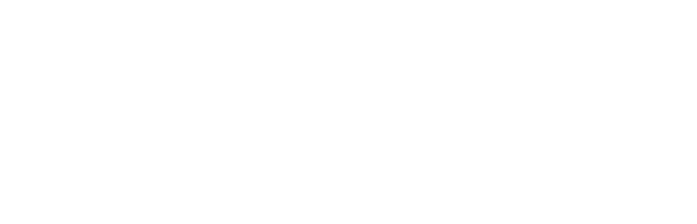
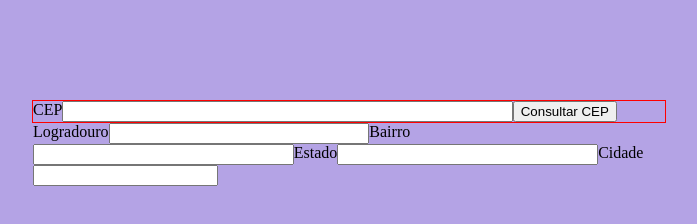
Before and after one commit to TarcisioCarvalho/ConsultaCep, a plain HTML site: page index.html in a window 1280 px wide. Shown: the whole page, without its empty margins (291-988 px from the left). Drawn offline with Linux system fonts and the light colour scheme.

Commit message:
Requisicao funcionando

```diff
--- /dev/null
+++ b/assets/css/style.css
@@ -0,0 +1,36 @@
+body{
+    background-color: rgba(96, 58, 201, 0.466);
+}
+
+.form{
+    display: flex;
+    border: 1px solid red;
+    width: 50%;
+    margin: auto;
+    margin-top: 100px;
+    flex-wrap: wrap;
+}
+
+.cep{
+    width: 70%;
+}
+
+.informacoes{
+    display: flex;
+    width: 50%;
+    margin: auto;
+    flex-wrap: wrap;
+}
+
+#logradouro{
+    width: 40%;
+}
+#estado{
+    width: 40%;
+}
+#bairro{
+    width: 40%;
+}
+#cidade{
+    width: 40%;
+}
--- /dev/null
+++ b/assets/js/main.js
@@ -0,0 +1,133 @@
+/*
+  No HTML:
+  - Crie um formulário com um input de texto que receberá um CEP e um botão
+  de submit;
+  - Crie uma estrutura HTML para receber informações de endereço:
+  "Logradouro, Bairro, Estado, Cidade e CEP." Essas informações serão
+  preenchidas com os dados da requisição feita no JS.
+  - Crie uma área que receberá mensagens com o status da requisição:
+  "Carregando, sucesso ou erro."
+
+  No JS:
+  - O CEP pode ser entrado pelo usuário com qualquer tipo de caractere, mas
+  deve ser limpo e enviado somente os números para a requisição abaixo;
+  - Ao submeter esse formulário, deve ser feito um request Ajax para a URL:
+  "https://viacep.com.br/ws/[CEP]/json/", onde [CEP] será o CEP passado
+  no input criado no HTML;
+  - Essa requisição trará dados de um CEP em JSON. Preencha campos na tela
+  com os dados recebidos.
+  - Enquanto os dados são buscados, na área de mensagens de status, deve mostrar
+  a mensagem: "Buscando informações para o CEP [CEP]..."
+  - Se não houver dados para o CEP entrado, mostrar a mensagem:
+  "Não encontramos o endereço para o CEP [CEP]."
+  - Se houver endereço para o CEP digitado, mostre a mensagem:
+  "Endereço referente ao CEP [CEP]:"
+  - Utilize a lib DOM criada anteriormente para facilitar a manipulação e
+  adicionar as informações em tela.
+  */
+(function(win,doc){
+    'use strict';
+    function DOM(elements) {
+        this.element = doc.querySelectorAll(elements);
+      }
+
+      DOM.prototype.on = function on(eventName, callback) {
+        Array.prototype.forEach.call(this.element, function(element) {
+          element.addEventListener(eventName, callback, false);
+        });
+      };
+
+      DOM.prototype.off = function off(eventName, callback) {
+        Array.prototype.forEach.call(this.element, function(element) {
+          element.removeEventListener(eventName, callback, false);
+        });
+      };
+
+      DOM.prototype.get = function get() {
+        return this.element;
+      };
+
+      DOM.prototype.forEach = function forEach() {
+        Array.prototype.forEach.apply(this.element, arguments);
+      };
+
+      DOM.prototype.map = function map() {
+        return Array.prototype.map.apply(this.element, arguments);
+      };
+
+      DOM.prototype.filter = function filter() {
+        return Array.prototype.filter.apply(this.element, arguments);
+      };
+
+      DOM.prototype.reduce = function reduce() {
+        return Array.prototype.reduce.apply(this.element, arguments);
+      };
+
+      DOM.prototype.reduceRight = function reduceRight() {
+        return Array.prototype.reduceRight.apply(this.element, arguments);
+      };
+
+      DOM.prototype.every = function every() {
+        return Array.prototype.every.apply(this.element, arguments);
+      };
+
+      DOM.prototype.some = function some() {
+        return Array.prototype.some.apply(this.element, arguments);
+      };
+
+      function getObjType(obj) {
+        return Object.prototype.toString.call(obj);
+      }
+
+      DOM.prototype.isArray = function isArray(obj) {
+        return getObjType(obj) === '[object Array]';
+      };
+
+      DOM.prototype.isObject = function isObject(obj) {
+        return getObjType(obj) === '[object Object]';
+      };
+
+      DOM.prototype.isFunction = function isFunction(obj) {
+        return getObjType(obj) === '[object Function]';
+      };
+
+      DOM.prototype.isNumber = function isNumber(obj) {
+        return getObjType(obj) === '[object Number]';
+      };
+
+      DOM.prototype.isString = function isString(obj) {
+        return getObjType(obj) === '[object String]';
+      };
+
+      DOM.prototype.isBoolean = function isBoolean(obj) {
+        return getObjType(obj) === '[object Boolean]';
+      };
+
+      DOM.prototype.isNull = function isNull(obj) {
+        return getObjType(obj) === '[object Null]'
+        || getObjType(obj) === '[object Undefined]';
+      };
+
+
+    let $form = new DOM('[data-js="form"]');
+    let $cep = new DOM('[data-js = "cep"]');
+    console.log($cep.value);
+    $form.on('submit',handleSubmitFormCEP);
+    let ajax = new XMLHttpRequest();
+    function handleSubmitFormCEP(event){
+        event.preventDefault();
+        ajax.open('GET',`https://ws.apicep.com/cep/${$cep.get()[0].value}.json`);
+        ajax.send();
+        ajax.addEventListener('readystatechange',handleReadyStateChange);
+
+
+    }
+
+    function handleReadyStateChange(){
+        if(ajax.readyState ===4 && ajax.status === 200){
+            console.log($cep.get()[0].value);
+            console.log('popular ', ajax.responseText);
+        }
+    }
+    console.log($form);
+})(window,document)
--- a/index.html
+++ b/index.html
@@ -4,9 +4,30 @@
     <meta charset="UTF-8">
     <meta http-equiv="X-UA-Compatible" content="IE=edge">
     <meta name="viewport" content="width=device-width, initial-scale=1.0">
+    <link rel="stylesheet" href="./assets/css/style.css">
     <title>Consulta Cep</title>
 </head>
 <body>
+    <main>
+        <form class="form" data-js="form">
+        <label for="cep">CEP</label>
+        <input type="text" id="cep" data-js="cep" class="cep">
+        <button type="submit" >Consultar CEP</button>
+        </form>
+        <div data-js="status">
 
+        </div>
+        <div data-js="informacoes" class="informacoes">
+        <label for="logradouro">Logradouro</label>
+        <input type="text" id="logradouro" readonly data-js="logradouro">
+        <label for="bairro">Bairro</label>
+        <input type="text" id="bairro" readonly data-js="bairro">
+        <label for="estado">Estado</label>
+        <input type="text" id="estado" readonly data-js="estado">
+        <label for="cidade">Cidade</label>
+        <input type="text" id="Cidade" readonly data-js="Cidade">
+        </div>
+        <script src="./assets/js/main.js"></script>
+    </main>
 </body>
 </html>
```
